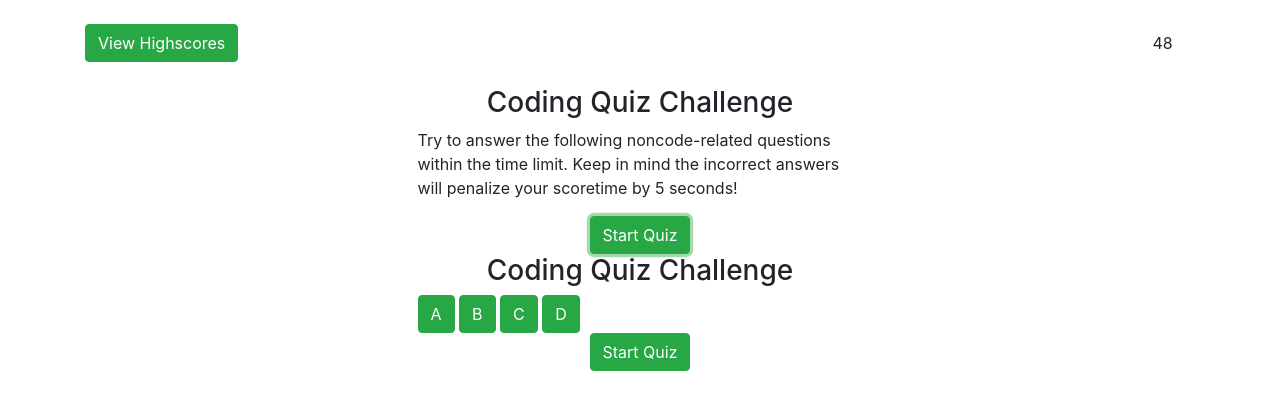
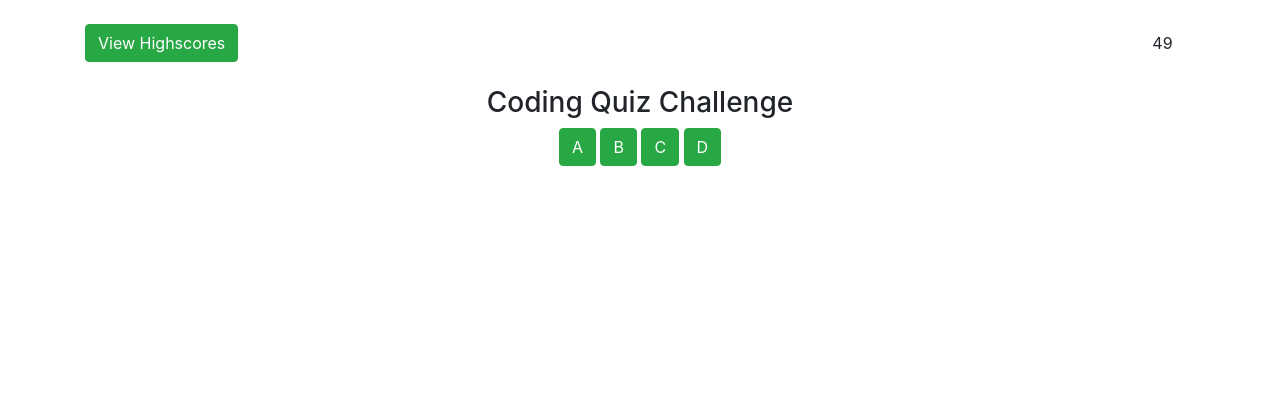
Before and after one commit to minkyukr/quiz-hw, a plain HTML site: page index.html in a window 1280 px wide. Both pictures are taken after a click on the button "Start Quiz". Drawn offline with nearby package versions, Linux system fonts and the light colour scheme.

Commit message:
after clicking the start button, it disappears but the questions are not there

```diff
--- a/Assets/javascript.js
+++ b/Assets/javascript.js
@@ -1,35 +1,51 @@
 var questions = [
     {
-        title: "Which month has 28 days?",
-        choices: ["January", "Febuary", "March", "All months"],
-        answer: 'All months'
+        question: "Which month has 28 days?",
+        choice1: "January",
+        choice2: "Febuary",
+        choice3: "March",
+        choice4: "All months",
+        answer: '4'
     },
     {
-        title: "If you were running a race and you passed the person in 2nd place, what place would you be in now?",
-        choices: ['first','second','third','last'],
-        answer: 'second'
+        question: "If you were running a race and you passed the person in 2nd place, what place would you be in now?",
+        choice1: 'first',
+        choice2: 'second',
+        choice3: 'third',
+        choice4: 'last',
+        answer: '2'
     },
     {
-        title: "What are the next two letters in this series? JFMAMJJASO",
-        choices: ['JM', 'AJ', "BC", "ND"],
-        answer: 'ND'
+        question: "What are the next two letters in this series? JFMAMJJASO",
+        choice1: 'JM',
+        choice2: 'AJ',
+        choice3: 'BC',
+        choice4: 'ND',
+        answer: '4'
     },
     {
-        title: "How many letters are in the alphabet?",
-        choices: ['6', '7', "8", "9"],
-        answer: '8'
+        question: "How many letters are in the alphabet?",
+        choice1: '6',
+        choice2: '7',
+        choice3: '8',
+        choice4: '9',
+        answer: '3'
     },
     {
-        title: "June's dad has four daughters, January is the first daughter, February is the second daughter , March is the third daughter, What is the name of the fourth child",
-        choices: ['April', 'May', "June", "July"],
-        answer: 'June'
+        question: "June's dad has four daughters, January is the first daughter, February is the second daughter , March is the third daughter, What is the name of the fourth child",
+        choice1: 'April',
+        choice2: 'May',
+        choice3: 'June',
+        choice4: 'July',
+        correct: '3'
     },
   ];
 
 var timeEl = document.querySelector(".col-md-1");
 var timerEl = document.getElementById("#timer");
-var startButton = document.querySelector('.start');
-var secondsLeft = 50;
+var startButton = document.querySelector('.quizBox');
+var questionBox = document.querySelector('.questionBox')
+var secondsLeft = 51;
 
 var choicesEl = document.getElementById('#choices');
 var choiceEl = document.getElementById('.choice');
@@ -40,7 +56,7 @@ var choiceC = document.getElementById('#C');
 var choiceD = document.getElementById('#D');
 
 startButton.addEventListener('click', function (event) {
-    event.preventDefault();
+    startButton.style.display = 'none';
 
     var timerInterval = setInterval(function() {
         secondsLeft--;
@@ -48,8 +64,60 @@ startButton.addEventListener('click', function (event) {
 
         if(secondsLeft === 0) {
         clearInterval(timerInterval);
-        alert('Sorry. Please try again.');
+        alert('Sorry. Refresh the page and please try again.');
             }
         }, 1000);
 
+    questionBox.style.display = 'block';
+
+
+
     })
+
+//     lastQuestionIndex = questions.length-1;
+//     var runningQuestionIndex = 0;
+
+//         function renderQuestion(event) {
+//             let q = question[runningQuestionIndex];
+//             question.innerHTML = '<p>' + q.question+ '</p>';
+//             choiceA.innerHTML = q.choiceA;
+//             choiceB.innerHTML = q.choiceB;
+//             choiceC.innerHTML = q.choiceC;
+//             choiceD.innerHTML = q.choiceD;
+//             runningQuestionIndex = 0;}
+//             renderQuestion()
+
+//             runningQuestionIndex++;
+//             renderQuestion();
+
+//     score = 0;
+//     function checkAnswer(answer) {
+//         if(questions[runningQuestionIndex].correct == answer){
+//             alert('Good guess!')
+//         } else{
+//             answerIsWrong();
+//             answer = answer - 10;
+//         } if(runningQuestionIndex < lastQuestionIndex){
+//             runningQuestionIndex++;
+//             questionRender();
+//         } else{
+//             scoreRender();
+//         }
+//     }
+//     // })
+
+// startButton.addEventListener('click', startQuiz);
+// function startQuiz() {
+//     startButton.style.display = 'none';
+//     var timerInterval = setInterval(function() {
+//         secondsLeft--;
+//         timeEl.textContent = secondsLeft
+
+//         if(secondsLeft === 0) {
+//         clearInterval(timerInterval);
+//         alert('Sorry. Refresh the page and please try again.');
+//             }
+//         }, 1000);
+//         renderQuestion();
+//         quiz.style.display = 'block';
+// }
--- a/index.html
+++ b/index.html
@@ -29,11 +29,12 @@
                     <button type="button" class="btn btn-success start">Start Quiz</button>
                 </div>
         </div>
-        <div class="row questionBox">
+        <div class="row questionBox" style="display: none;">
                 <div class="col-md-12">
                     <h3 class="quizTitle">Coding Quiz Challenge</h1>
                     </div>
-                <div class="col-md-5">
+                    <!-- 이거를 내일 아침에 하는데 비디오를 보고 그거를 똑같이 배껴서 만들자. 인도 아저씨가 하는걸로 하자.          -->
+                <div class="col-md-12">
                     <div id="choices">
                         <button type="button" class="btn btn-success start choice" id="A" onclick="checkAnswer('A')">A</button>
                         <button type="button" class="btn btn-success start choice" id="B" onclick="checkAnswer('B')">B</button>
@@ -41,9 +42,6 @@
                         <button type="button" class="btn btn-success start choice" id="D" onclick="checkAnswer('D')">D</button>
                     </div>
                 </div>
-                <div class="col-md-12">
-                    <button type="button" class="btn btn-success start">Start Quiz</button>
-                </div>
         </div>
     </div>
     <script src="Assets/javascript.js"></script>
```
